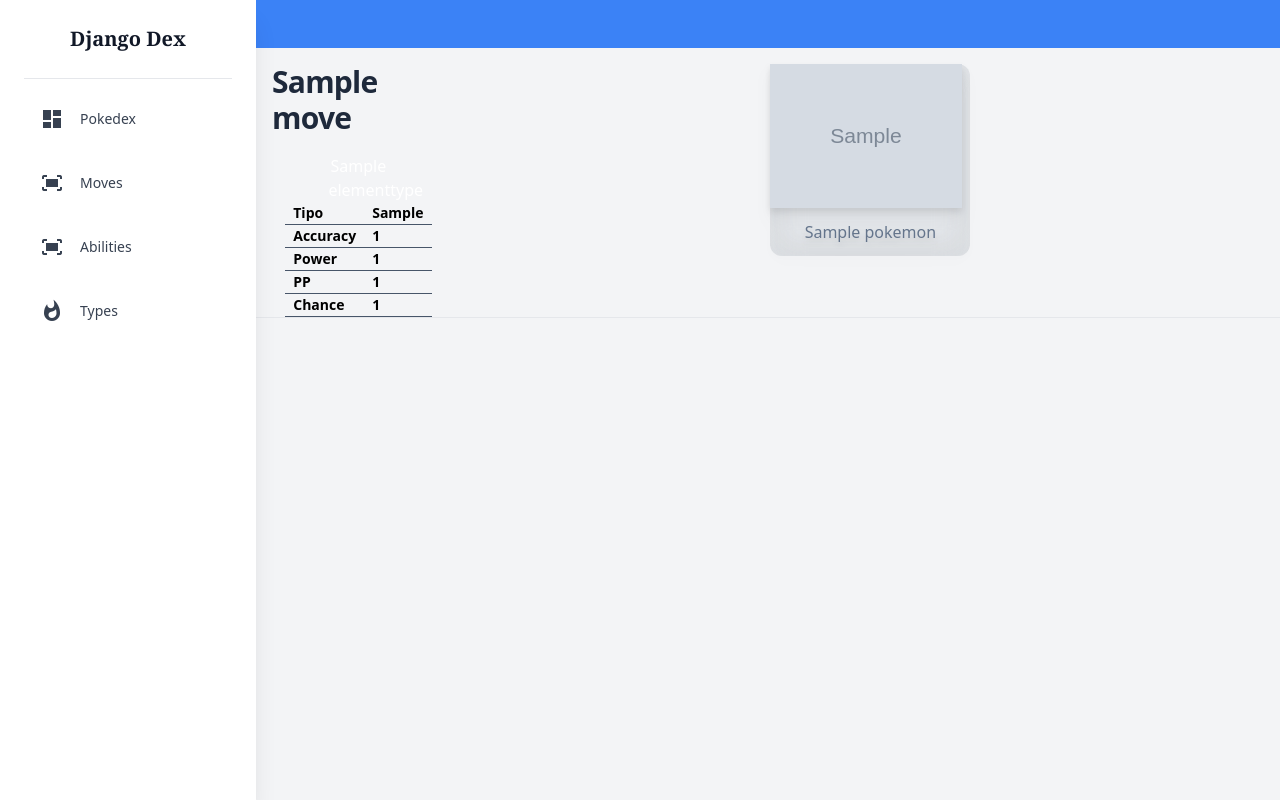
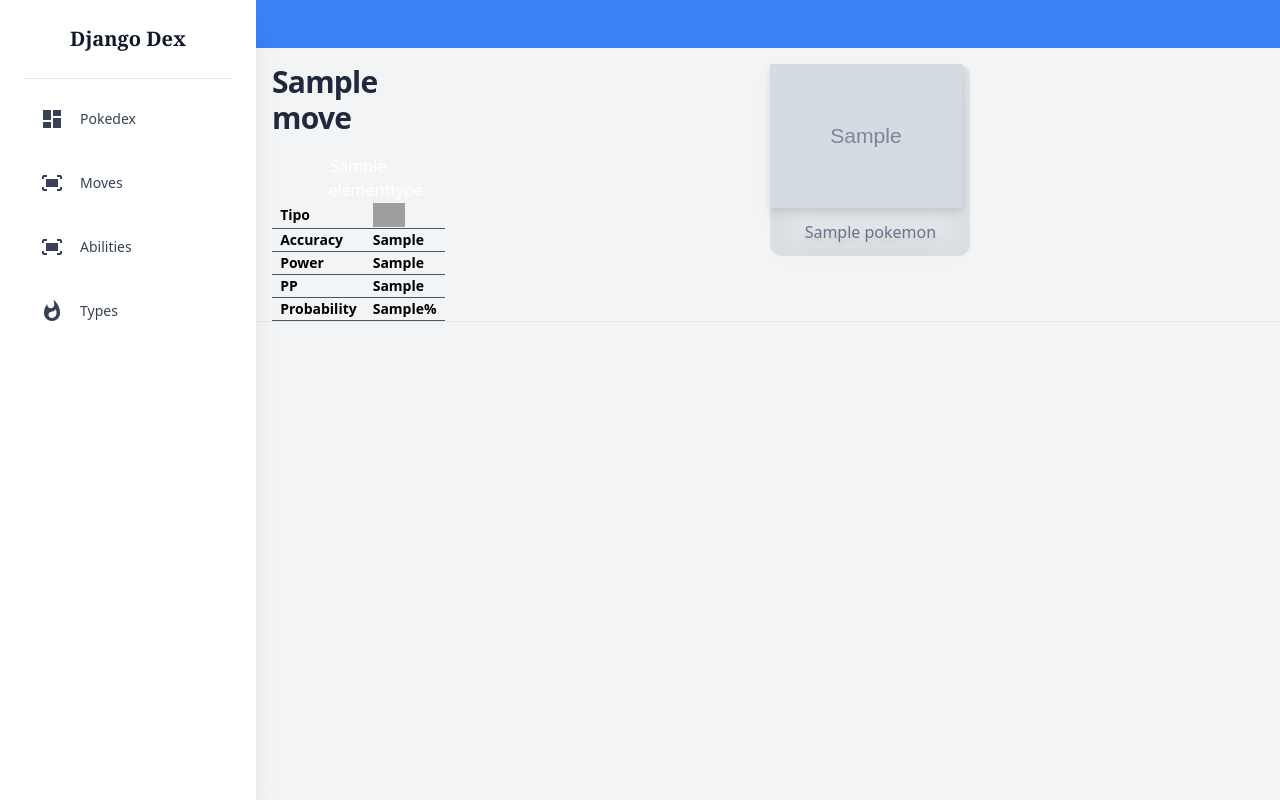
Before and after one commit to FerndWehbe/DjangoDex, a Django app: a page that uses DjangoDex/dex/templates/move_detail.html in a window 1280 px wide. Run offline with Django 4.2, Linux system fonts and the light colour scheme; tables that the repository leaves empty hold one stand-in row (values such as "Sample post"); grey boxes marked "Sample" are stand-in pictures; lists and menus that the app fills with data are empty; some libraries are stand-ins or nearby versions; grey boxes are pictures that could not be loaded.

Commit message:
Change integer filds to charfield in move model

```diff
--- a/DjangoDex/dex/models.py
+++ b/DjangoDex/dex/models.py
@@ -49,10 +49,10 @@
     move_description = models.TextField(blank=True, null=True)
     element_type = models.ForeignKey(ElementType, on_delete=models.CASCADE)
     category = models.CharField(max_length=30)
-    accuracy = models.IntegerField(blank=True, null=True)
-    power = models.IntegerField(blank=True)
-    pp = models.IntegerField()
-    probability = models.IntegerField()
+    accuracy = models.CharField(max_length=10, blank=True, null=True)
+    power = models.CharField(max_length=10, blank=True)
+    pp = models.CharField(max_length=10, blank=True)
+    probability = models.CharField(max_length=10, blank=True)
     slug = models.SlugField(null=False, unique=True)
 
     class Meta:
--- a/DjangoDex/dex/templates/move_detail.html
+++ b/DjangoDex/dex/templates/move_detail.html
@@ -20,7 +20,8 @@
                             Tipo</th>
                         <th
                             class="border-b align-middle font-semibold text-sm whitespace-nowrap border-slate-600 px-2 text-left">
-                            {{ move.category }}</th>
+                            <img src="https://img.pokemondb.net/images/icons/{{ move.category }}.png"
+                            title="{{ move.category }}" class="object-cover w-8"></th>
                     </tr>
                     <tr>
                         <th
@@ -49,10 +50,10 @@
                     <tr>
                         <th
                             class="border-b align-middle font-semibold text-sm whitespace-nowrap border-slate-600 px-2 text-left">
-                            Chance</th>
+                            Probability</th>
                         <th
                             class="border-b align-middle font-semibold text-sm whitespace-nowrap border-slate-600 px-2 text-left">
-                            {{ move.probability }}</th>
+                            {{ move.probability }}%</th>
                     </tr>
                 </tbody>
             </table>
@@ -66,7 +67,7 @@
             <figure class="rounded-xl p-8 md:p-0 bg-slate-500 bg-opacity-10 backdrop-blur-lg drop-shadow-lg flex">
                 <div id="pokemon" class="h-full">
                     <img class="w-26 h-24 md:w-48 md:h-auto md:rounded-none rounded-full max-auto"
-                        src="{{pokemon.image_url}}" alt="">
+                        src="{{pokemon.image_url}}" onclick='window.location.href = "{{ pokemon.get_absolute_url }}"'>
                     <div class="pt-1 md:p-3 text-center md:text-left">
                         <figcaption class="font-medium w-44 h-full space-y-4">
                             <div class="text-slate-500 dark:text-slate-400 flex justify-center">
```
Also changed, not shown: DjangoDex/dex/migrations/0012_alter_move_accuracy_alter_move_power_alter_move_pp_and_more.py (added).
